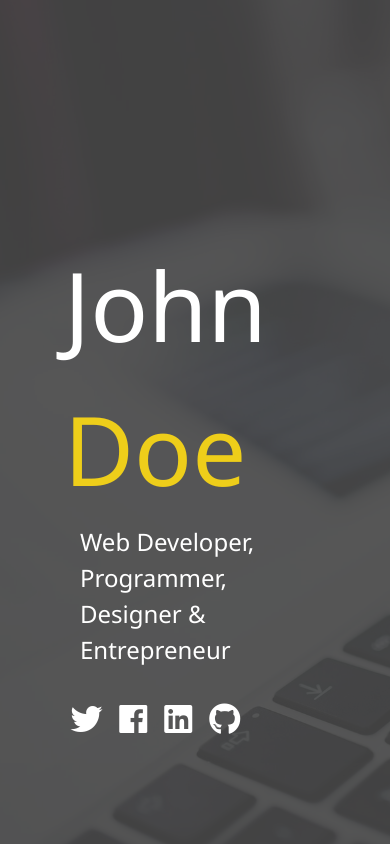
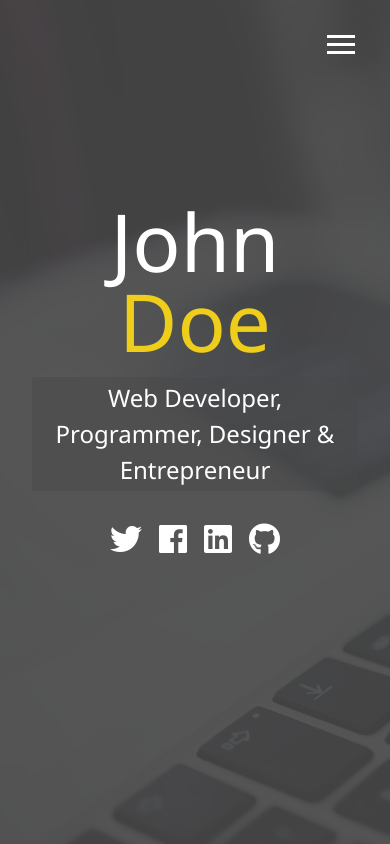
Before and after one commit to pranitastudent/responsive-portfolio, a website: page dist/index.html in a window 390 px wide. Drawn offline with Linux system fonts and the light colour scheme.

Commit message:
Work page complete and responsive

```diff
--- a/scss/_config.scss
+++ b/scss/_config.scss
@@ -6,7 +6,6 @@ $background-opacity: 0.9;
 
 @mixin easeOut {
   transition: all 0.5s ease-out;
-
 }
 
 @mixin background {
@@ -15,18 +14,63 @@ $background-opacity: 0.9;
       background: $home-image;
       background-attachment: fixed;
       background-size: cover;
-        }
 
       &:after {
         content: '';
-            position:absolute;
+        position: absolute;
         top: 0;
         right: 0;
+        width: 100%;
+        height: 100%;
         z-index: -1;
-            width:100vw;
-            height:100vh;
         background: rgba($primary-color, $background-opacity);
       }
     }
+  }
+}
 
+// Set Text Color
+@function set-text-color($color) {
+  @if (lightness($color) > 40) {
+    @return #000;
+  } @else {
+    @return #fff;
   }
+}
+
+
+//  Set Text Color
+
+@function set-text-color($color) {
+    @if (lightness($color) > 40) {
+        @return #000;
+
+    } @else {
+        @return #fff;
+    }
+}
+
+// Media Query Mixins
+@mixin mediaSm {
+  @media screen and (max-width: 500px) {
+    @content;
+  }
+}
+
+@mixin mediaMd {
+  @media screen and (max-width: 768px) {
+    @content;
+  }
+}
+
+@mixin mediaLg {
+  @media screen and (min-width: 769px) and (max-width: 1170px) {
+    @content;
+  }
+}
+
+@mixin mediaXl {
+  @media screen and (min-width: 1171px) {
+    @content;
+  }
+}
--- /dev/null
+++ b/scss/_mobile.scss
@@ -0,0 +1,88 @@
+// Widescreens
+@include mediaXl {
+    .projects {
+      grid-template-columns: repeat(4, 1fr);
+    }
+  }
+
+  // Desktops & Laptops
+  @include mediaLg {
+    .projects {
+      grid-template-columns: repeat(3, 1fr);
+    }
+  }
+
+  // Tablets & Small Laptops
+  @include mediaMd {
+    main {
+      align-items: center;
+      text-align: center;
+
+      .lg-heading {
+        line-height: 1;
+        margin-bottom: 1rem;
+      }
+    }
+
+    ul.menu-nav,
+    div.menu-branding {
+      float: none;
+      width: 100%;
+      min-height: 0;
+
+      &.show {
+        transform: translate3d(0, 0, 0);
+      }
+    }
+
+    .menu-nav {
+      height: 75vh;
+      transform: translate3d(-100%, 0, 0);
+      font-size: 24px;
+    }
+
+    .menu-branding {
+      height: 25vh;
+      transform: translate3d(100%, 0, 0);
+
+      .portrait {
+        background: url('../img/portrait_small.jpg');
+        width: 150px;
+        height: 150px;
+      }
+    }
+
+    .about-info {
+      grid-template-areas:
+        'bioimage'
+        'bio'
+        'job1'
+        'job2'
+        'job3';
+
+      grid-template-columns: 1fr;
+    }
+
+    .projects {
+      grid-template-columns: repeat(2, 1fr);
+    }
+  }
+
+  // Smartphones
+  @include mediaSm {
+    main {
+      padding: 2rem;
+      #home h1 {
+        margin-top: 10vh;
+      }
+
+      .lg-heading {
+        margin-top:1rem;
+        font-size: 5rem;
+      }
+    }
+
+    .projects {
+      grid-template-columns: 1fr;
+    }
+  }
--- a/scss/main.scss
+++ b/scss/main.scss
@@ -2,22 +2,23 @@
 @import 'menu';
 
 * {
-    box-sizing:border-box;
+  box-sizing: border-box;
 }
 
 body {
   @include background;
   background: $primary-color;
-    color: #fff;
-    height:100%;
-    margin:0;
+  color: set-text-color($primary-color);
+  height: 100%;
+  margin: 0;
   font-family: 'Segoe UI', Tahoma, Geneva, Verdana, sans-serif;
   line-height: 1.5;
 }
 
 // Headings
-
-h1,h2,h3{
+h1,
+h2,
+h3 {
   margin: 0;
   font-weight: 400;
 
@@ -28,7 +29,7 @@ h1,h2,h3{
   &.sm-heading {
     margin-bottom: 2rem;
     padding: 0.2rem 1rem;
-        background: rgba (lighten($primary-color, 2), 0.5);
+    background: rgba(lighten($primary-color, 2), 0.5);
   }
 }
 
@@ -44,31 +45,129 @@ header {
 }
 
 .text-secondary {
-    color:$secondary-color;
+  color: $secondary-color;
 }
 
 main {
   padding: 4rem;
-    height:100%;
+  // height: 100%;
+  min-height: calc(100vh - 60px);
 
   .icons {
     margin-top: 1rem;
 
     a {
       padding: 0.4rem;
+      @include easeOut;
 
       &:hover {
         color: $secondary-color;
-                @include easeOut();
-
       }
     }
   }
 
   &#home {
-        overflow:hidden;
+    overflow: hidden;
     h1 {
       margin-top: 20vh;
     }
   }
 }
+
+.about-info {
+  display: grid;
+  grid-gap: 30px;
+  grid-template-areas:
+    'bioimage bio bio'
+    'job1 job2 job3';
+  grid-template-columns: repeat(3, 1fr);
+
+  .bio-image {
+    grid-area: bioimage;
+    margin: auto;
+    border-radius: 50%;
+    border: $secondary-color 3px solid;
+  }
+
+  .bio {
+    grid-area: bio;
+    font-size: 1.5rem;
+  }
+
+  .job-1 {
+    grid-area: job1;
+  }
+
+  .job-2 {
+    grid-area: job2;
+  }
+
+  .job-3 {
+    grid-area: job3;
+  }
+
+  .job {
+    background: lighten($primary-color, 5);
+    padding: 0.5rem;
+    border-bottom: $secondary-color 5px solid;
+  }
+}
+
+// Work/Projects
+.projects {
+  display: grid;
+  grid-gap: 0.7rem;
+  grid-template-columns: repeat(3, 1fr);
+
+  img {
+    width: 100%;
+    border: 3px #fff solid;
+
+    &:hover {
+      opacity: 0.5;
+      border-color: $secondary-color;
+      @include easeOut;
+    }
+  }
+}
+
+ // Button Styles
+
+ .btn {
+  display: block;
+  padding: 0.5rem 1rem;
+  border: 0;
+  margin-bottom: 0.3rem;
+  &:hover {
+    background: $secondary-color;
+    color: set-text-color($secondary-color);
+  }
+ }
+
+ .btn-dark {
+   @extend .btn;
+   background: darken($primary-color, 50);
+   color: #fff;
+ }
+
+ .btn-light {
+
+  @extend .btn;
+
+  background: lighten($primary-color, 50);
+  color: #333;
+
+ }
+#main-footer {
+    text-align: center;
+    padding: 1rem;
+    background: darken($primary-color, 10);
+    color: set-text-color($primary-color);
+    height: 60px;
+  }
+
+
+
+
+
+  @import 'mobile';
```
Also changed, not shown: dist/about.html (added), dist/contact.html (added), dist/css/main.css, dist/index.html, dist/work.html (added). Lines whose indentation alone changed are shown as unchanged.
